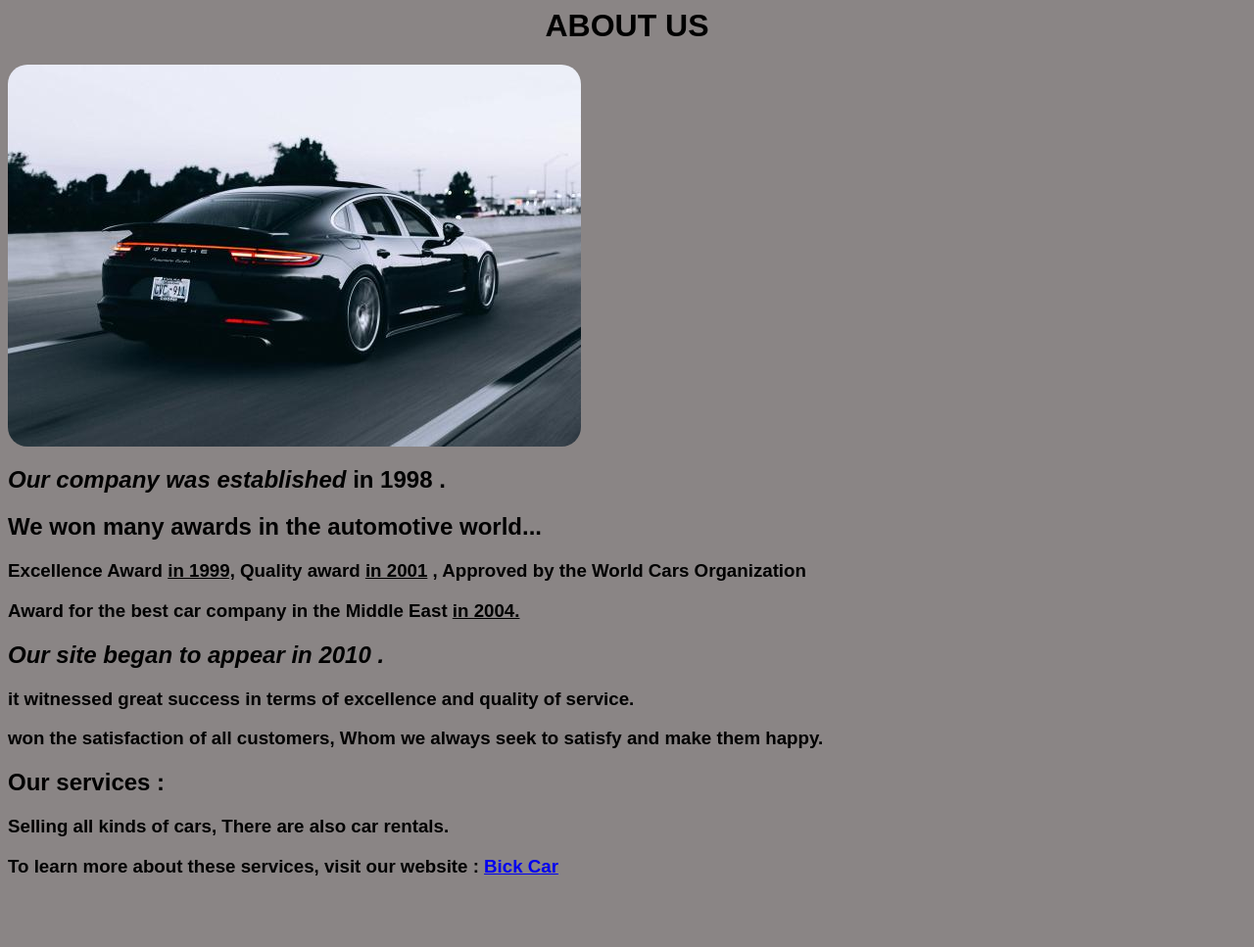
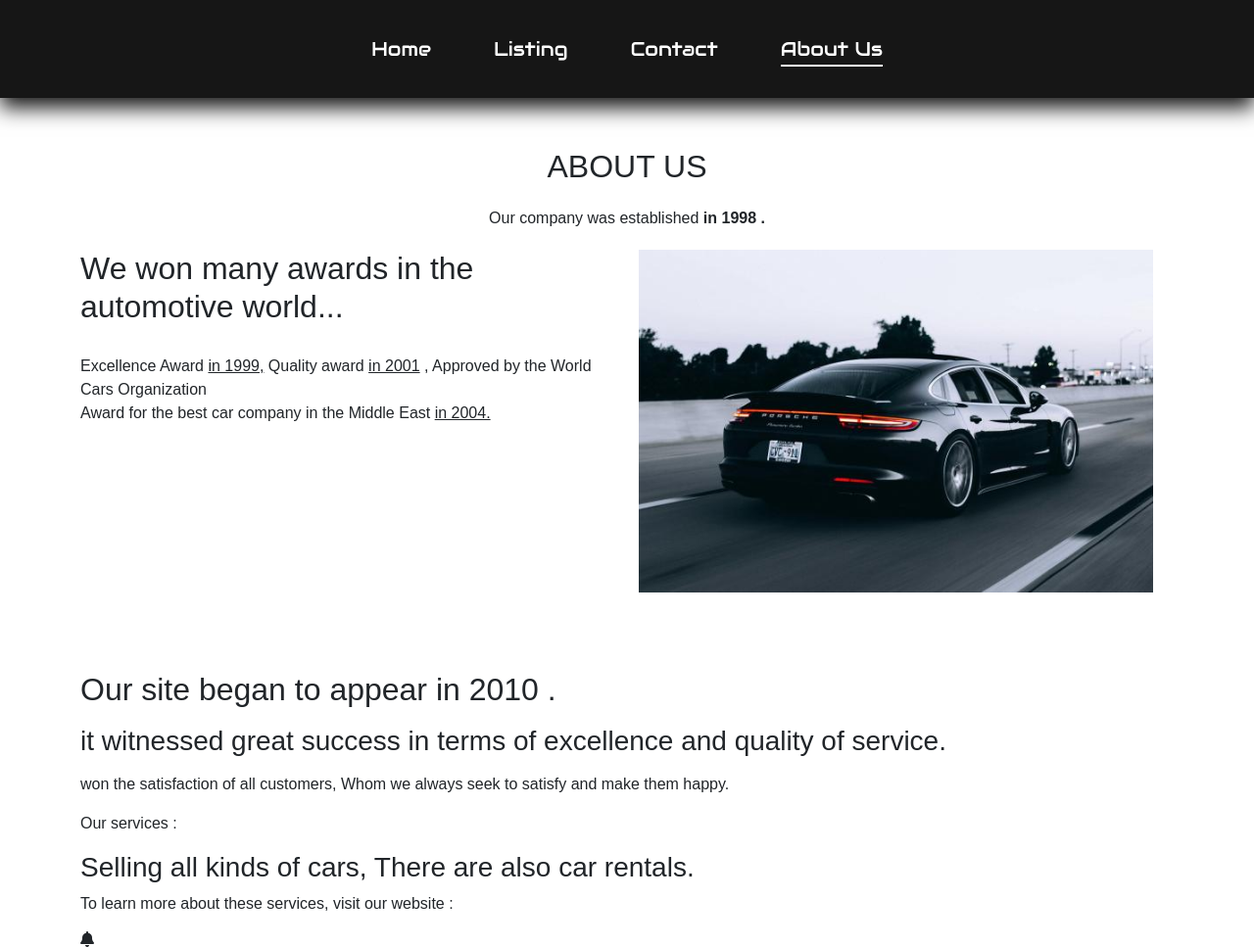
Before and after one commit to ahmniab/web_project, a PHP site: page /About.html in a window 1280 px wide. Shown: the whole page at 98% size. Before the commit the page ends 894 px from the top, so only its background shows below. Run offline with PHP 8.4, Linux system fonts and the light colour scheme.

Commit message:
about us styling

```diff
--- a/About.html
+++ b/About.html
@@ -1,30 +1,72 @@
 <html>
+
 <head>
-    <meta charset="UTF-8"?/>
+  <meta charset="UTF-8" ? />
+  <title> ABOUT US </title>
+  <meta name="description" content="This is all about us" />
+  <!-- css -->
+  <link rel="stylesheet" href="css/bootstrap.css">
+  <link rel="stylesheet" href="css/ourframe.css">
+  <link rel="stylesheet" href="css/normalize.css">
   <link rel="stylesheet" href="css/about.css">
-    <title> ABOUT US  </title>
-    <meta name="description" content="This is all about us"/>
+  <link rel="stylesheet" href="css/all.min.css">
+
+
 </head>
+
 <body>
-    <center> <P><h1>ABOUT US</h1></P> </center>
-
-    <img src="img/cars.jpg" alt="">
-    <p> <h2> <i>Our company was established</i><pg/Our> <strong>in 1998 .</strong></h2></p>
-    <p>  <h2> We won many awards in the automotive world... </h2></p>
-    <h3> Excellence Award <u>in 1999,</u>
+  <nav class="navbar">
+    <div>
+      <ul>
+        <li><a href="index.html">home</a></li>
+        <li><a href="listings.html">listing</a></li>
+        <li><a href="contact.html">contact</a></li>
+        <li><a class="chosen">about us</a></li>
+      </ul>
+    </div>
+  </nav>
+  <div class="container">
+    <h1>ABOUT US</h1>
+    <p>
+      Our company was established
+      <strong>in 1998 .</strong>
+    </p>
+    <div class="row">
+      <div class="col-lg-6">
+        <h2> We won many awards in the automotive world... </h2>
+        </p>
+        Excellence Award <u>in 1999,</u>
         Quality award <u> in 2001</u> , Approved by the World Cars Organization
         <p>Award for the best car
-    company in the Middle East <u>in 2004.</u></h3></p>
+          company in the Middle East <u>in 2004.</u>
+        </p>
+      </div>
+      <div class="col-lg-6">
+        <img src="img/cars.jpg" alt="">
+      </div>
+    </div>
+
+    <h2> Our site began to appear in 2010 . </h2>
     <p>
-    <h2> <i>Our site began to appear in 2010 .</i> </h2>
-    <h3> it witnessed great success in terms of excellence and quality of service.</p></h3>
-    <p><h3> won the satisfaction of all customers,
-    Whom we always seek to satisfy and make them happy.</p></h3>
-    <p><h2> Our services :</h2></p>
+    <h3> it witnessed great success in terms of excellence and quality of service.</h3>
+    </p>
+    <p>
+      won the satisfaction of all customers,
+      Whom we always seek to satisfy and make them happy.
+
+    </p>
+    <p>
+      Our services :
+    </p>
     <h3>Selling all kinds of cars,
       There are also car rentals.</h3>
-    <p><h3>To learn more about these services, visit our website :
-    <a href="https://bickcar.com" target="_blank"> Bick Car </a></h3> </p>
+    <p>
+  To learn more about these services, visit our website :
+
+
+    </p>
     <div class="gmy"> <i class="fa-sharp fa-solid fa-bell"> </i></div>
+  </div>
 </body>
+
 </html>
--- a/contact.html
+++ b/contact.html
@@ -25,7 +25,7 @@
         <li><a href="index.html">home</a></li>
         <li><a href="listings.html">listing</a></li>
         <li><a class="chosen">contact</a></li>
-        <li><a href="#">services</a></li>
+        <li><a href="About.html">about us</a></li>
       </ul>
     </div>
   </nav>
--- a/css/about.css
+++ b/css/about.css
@@ -1,13 +1,36 @@
 *{
-    font-family: Arial, Helvetica, sans-serif !important;
+    /* font-family: Arial, Helvetica, sans-serif ; */
+    box-sizing: border-box;
+}
+nav{
+    /* box-shadow: 0 0 0 !important; */
 }
 body{
-    background-color:#8a8585 ;
+    font-family: Arial, Helvetica, sans-serif ;
 
 }
+.container p:nth-child(2){
+    text-align: center;
+    padding: 0px;
+    margin: 0px 0 20px 0;
+}
+
+h1 {
+    padding: 30px 0 0 ;
+    text-align: center;
+
+
+}
+.col-lg-6:nth-child(1) p:nth-child(2){
+    margin-top: 30px;
+}
+.row {
+    margin-bottom: 80px;
+}
+
 img{
-
-    border-radius: 20px;
+    /* border-radius: 20px; */
+    height: 350px;
 }
 .gmy{
     width: 50px;
--- a/css/contact.css
+++ b/css/contact.css
@@ -114,4 +114,5 @@ form :last-child {
 
 .logo i {
     margin: 20px;
+    cursor: pointer;
 }
--- a/css/ourframe.css
+++ b/css/ourframe.css
@@ -13,7 +13,7 @@
 }
 
 .navbar {
-    font-family: 'Audiowide', Arial, cursive;
+    font-family: 'Audiowide', Arial, cursive !important;
     position: sticky;
     top: 0;
     width: 100%;
@@ -22,7 +22,7 @@
     background-color: #161616;
     border-bottom-left-radius: 0px;
     border-bottom-right-radius: 0px;
-    box-shadow: 5px 10px 20px #161616;
+    box-shadow: 0px 10px 20px #161616;
     z-index: 3;
     /* transition-duration: 0.5s;
     transition-timing-function: ease; */
@@ -97,11 +97,7 @@
     left: 0;
 }
 
-body {
-    background-image: url("../img/home-background.jpg");
-    background-repeat: no-repeat;
-    background-size: cover;
-}
+
 
 .bgblack {
     width: 100vw;
--- a/listings.html
+++ b/listings.html
@@ -26,7 +26,7 @@
                     <li><a href="index.html">home</a></li>
                     <li><a class="chosen">listing</a></li>
                     <li><a href="contact.html">contact</a></li>
-                    <li><a href="#">services</a></li>
+                    <li><a href="About.html">about us</a></li>
                 </ul>
             </div>
         </nav>
```
Also changed, not shown: css/home.css (+10 -0 lines), index.html (+6 -6 lines), img/Bugatti-Chiron-Super-Sport-300-.ico (added), img/Rolls-Royce.png (added). Lines whose indentation alone changed are shown as unchanged.
